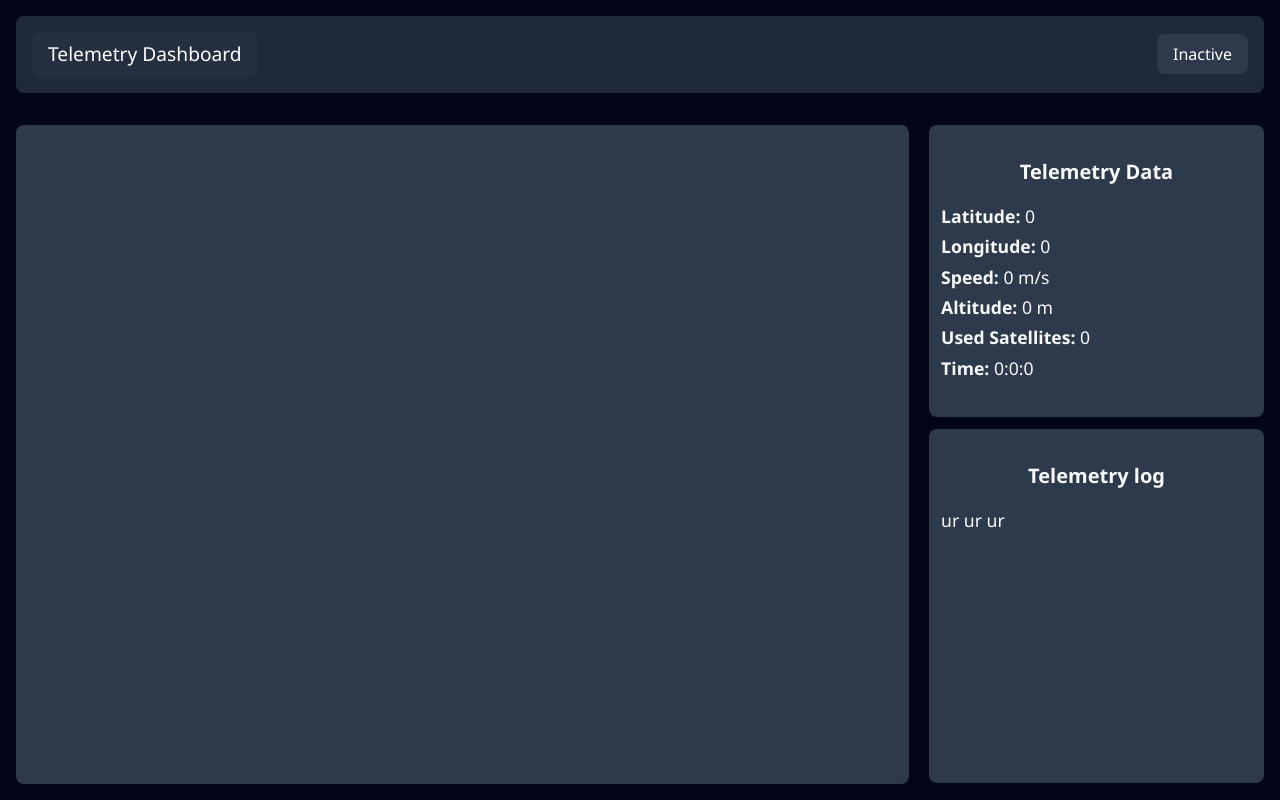
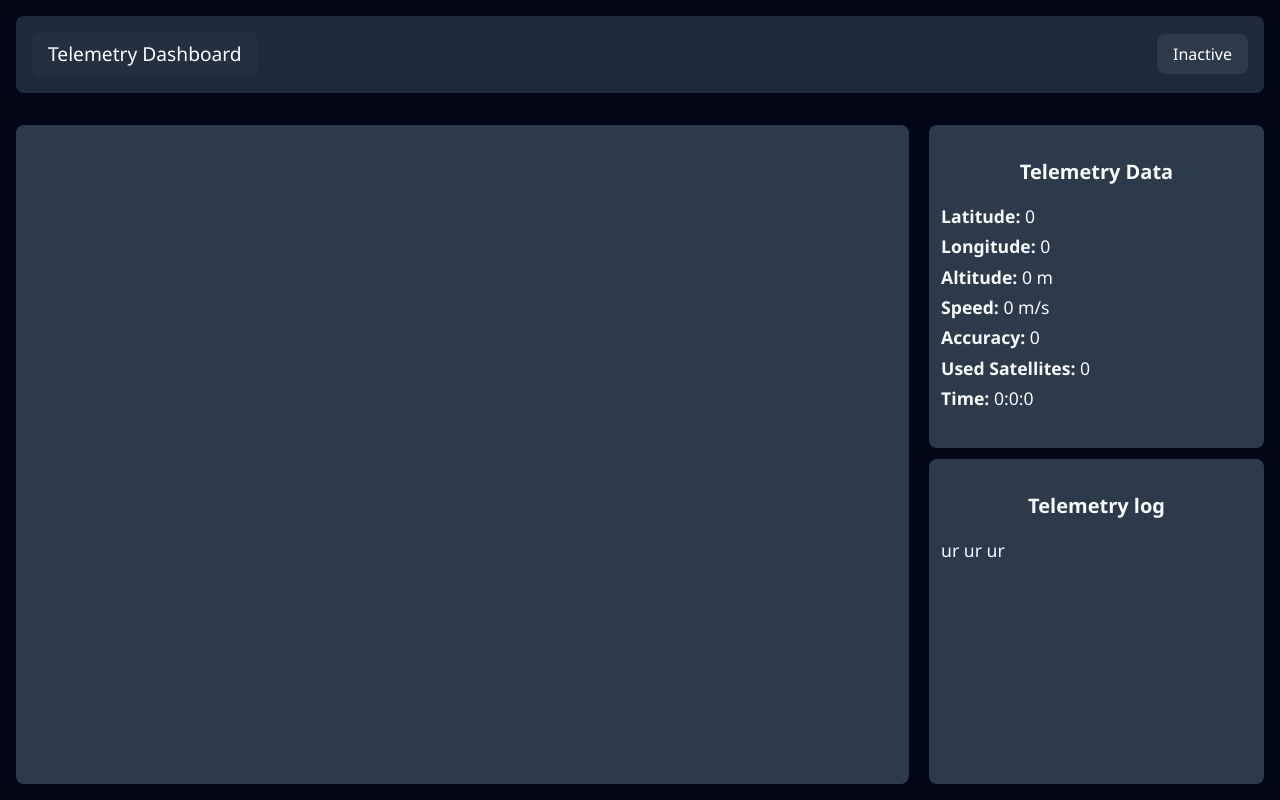
Before and after one commit to Pecs1/ESPWebsite, a SvelteKit app: page / in a window 1280 px wide. Built offline with nearby package versions, Linux system fonts and the light colour scheme.

Commit message:
added accuracy + reorder

```diff
--- a/src/routes/+page.svelte
+++ b/src/routes/+page.svelte
@@ -2,17 +2,18 @@
   import { onMount } from 'svelte';
 
   // 1. This is the "Cargo Container" for your data
-  let rawData = "0,0,0,0,0,0:0:0,0"; // Default state
+  let rawData = "0,0,0,0,0,0,0:0:0,0"; // Default state
 
   // 2. Reactive variables (they update automatically when rawData changes)
   $: parts = rawData.split(',');
-  $: lat = parts[0];
-  $: lon = parts[1];
+  $: latitude = parts[0];
+  $: longitude = parts[1];
   $: speed = parts[2];
-  $: alt = parts[3];
+  $: altitude = parts[3];
   $: usedSats = parts[4];
-  $: time = parts[5];
-  $: isActive = parts[6] === "1";
+  $: accuracy = parts[5]
+  $: time = parts[6];
+  $: isActive = parts[7] === "1";
 
   // 3. The "Fetcher" - we will point this at your PHP file soon
   async function fetchTelemetry() {
@@ -44,10 +45,11 @@
     <div class="general-data">
       <div class="data-display">
         <h1><strong><centre>Telemetry Data</centre></strong></h1>
-        <p><strong>Latitude:</strong> {lat}</p>
-        <p><strong>Longitude:</strong> {lon}</p>
+        <p><strong>Latitude:</strong> {latitude}</p>
+        <p><strong>Longitude:</strong> {longitude}</p>
+        <p><strong>Altitude:</strong> {altitude} m</p>
         <p><strong>Speed:</strong> {speed} m/s</p>
-        <p><strong>Altitude:</strong> {alt} m</p>
+        <p><strong>Accuracy:</strong> {accuracy}</p>
         <p><strong>Used Satellites:</strong> {usedSats}</p>
         <p><strong>Time:</strong> {time}</p>
       </div>
```
